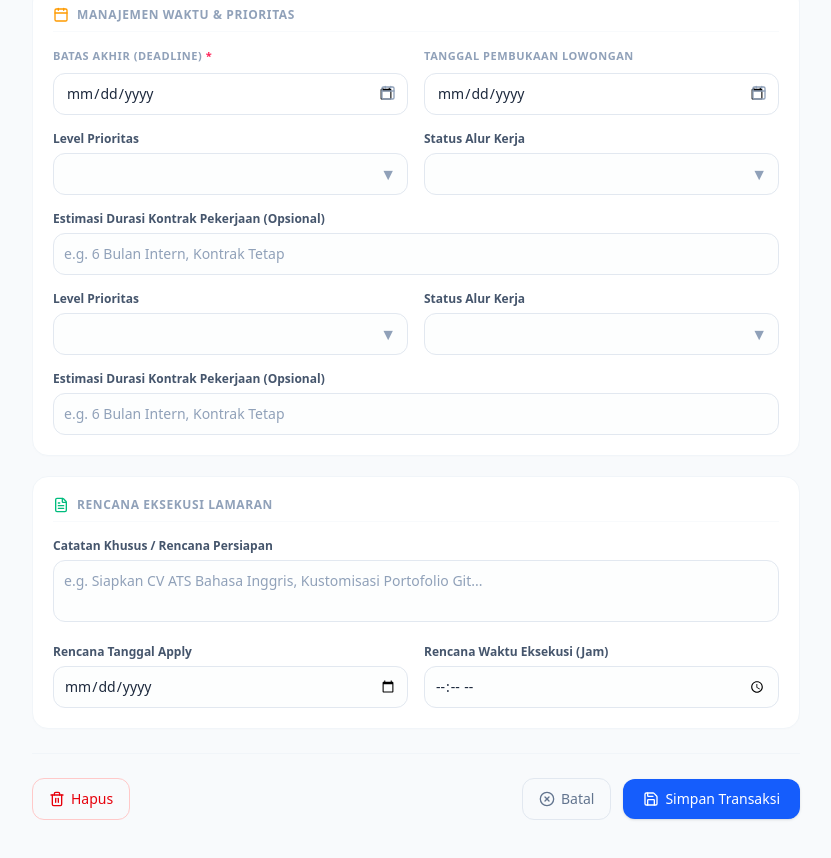
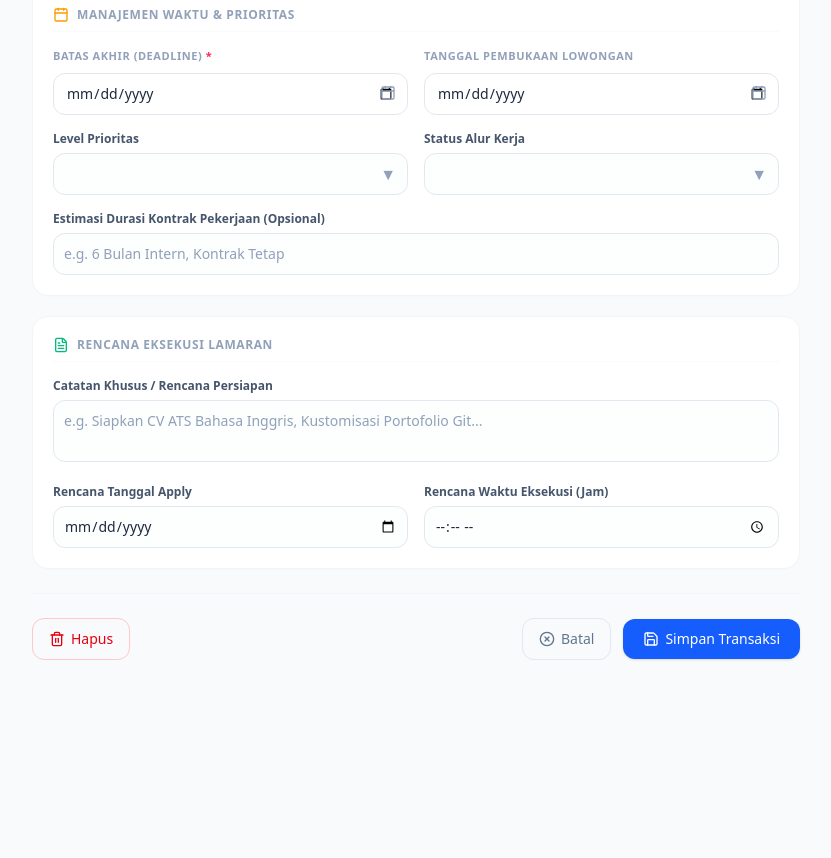
Before and after one commit to salsabilarh/ApplyNode, a Next.js app: page /jobs/new in a window 1280 px wide. Shown: the part 679-1537 px from the top of the page, without its empty margins (224-1055 px from the left). After the commit the page ends 1419 px from the top, so only its background shows below. Built offline with nearby package versions, Linux system fonts and the light colour scheme.

Commit message:
fix: duplicate column priority, status, duration

```diff
--- a/src/components/JobForm.tsx
+++ b/src/components/JobForm.tsx
@@ -383,38 +383,6 @@ export default function JobForm({ initialData }: { initialData?: any }) {
                 </div>
               )}
             </div>
-            <div>
-              <label className="block text-xs font-semibold text-slate-600 mb-1.5">Level Prioritas</label>
-              <div className="relative">
-                <select name="priority" value={form.priority} onChange={handleChange} className={baseSelectStyle}>
-                  {Object.values(Priority).map((p) => (
-                    <option key={p} value={p}>{p}</option>
-                  ))}
-                </select>
-                <div className="pointer-events-none absolute inset-y-0 right-0 flex items-center px-3 text-slate-400">▼</div>
-              </div>
-            </div>
-            <div>
-              <label className="block text-xs font-semibold text-slate-600 mb-1.5">Status Alur Kerja</label>
-              <div className="relative">
-                <select name="status" value={form.status} onChange={handleChange} className={baseSelectStyle}>
-                  {Object.values(JobStatus).map((s) => (
-                    <option key={s} value={s}>{s.replace(/_/g, ' ')}</option>
-                  ))}
-                </select>
-                <div className="pointer-events-none absolute inset-y-0 right-0 flex items-center px-3 text-slate-400">▼</div>
-              </div>
-            </div>
-            <div className="md:col-span-2">
-              <label className="block text-xs font-semibold text-slate-600 mb-1.5">Estimasi Durasi Kontrak Pekerjaan (Opsional)</label>
-              <input
-                name="duration"
-                value={form.duration}
-                onChange={handleChange}
-                placeholder="e.g. 6 Bulan Intern, Kontrak Tetap"
-                className={baseInputStyle}
-              />
-            </div>
           </div>
         </div>
 
```
